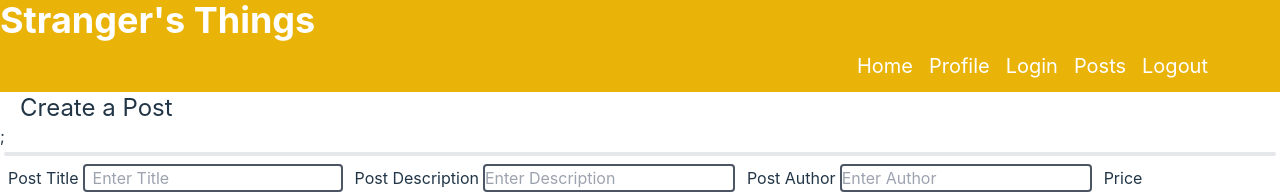
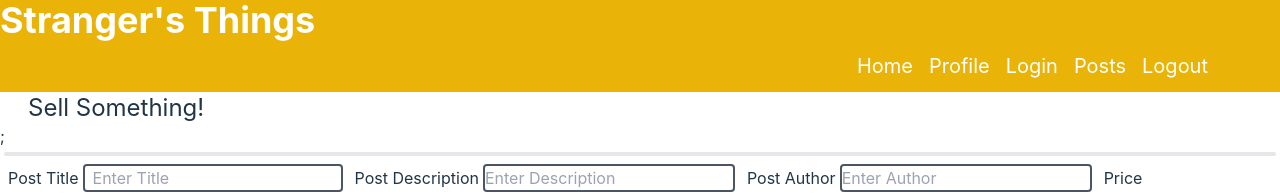
Before and after one commit to Harlang32/Strangersthings, a React (Vite) app: page /home in a window 1280 px wide. Shown: the top 194 px of the page. Built offline with nearby package versions, Linux system fonts and the light colour scheme.

Commit message:
updating Home page

```diff
--- a/src/Components/home.jsx
+++ b/src/Components/home.jsx
@@ -5,7 +5,7 @@ import { useState } from "react";
 const Home = () => {
     return (
       <>
-        <div className="text-2xl pl-5">Create a Post</div>;
+        <div className="text-2xl pl-7">Sell Something!</div>;
         <PostForm />
 
       </>
```
